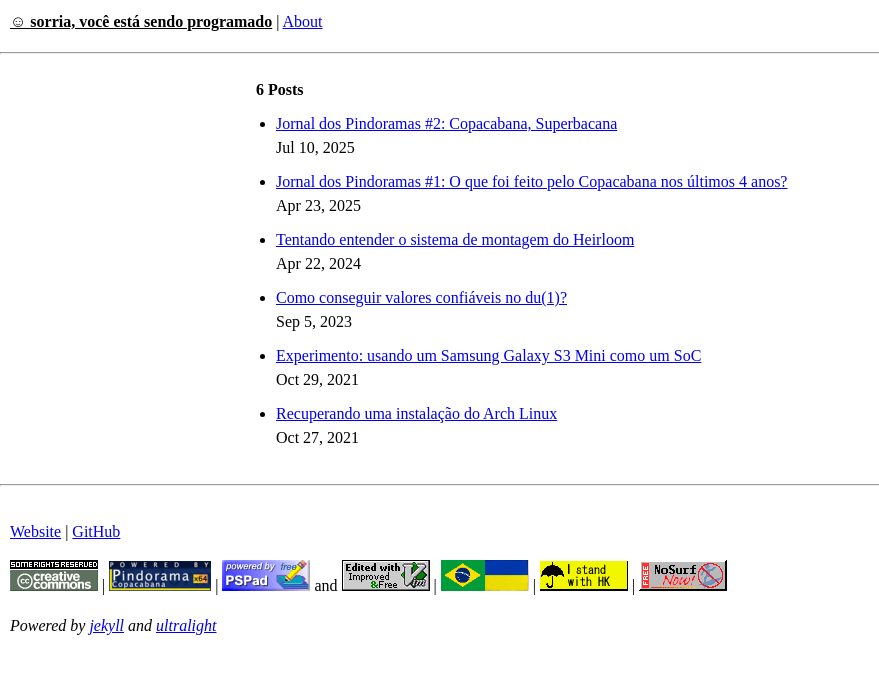
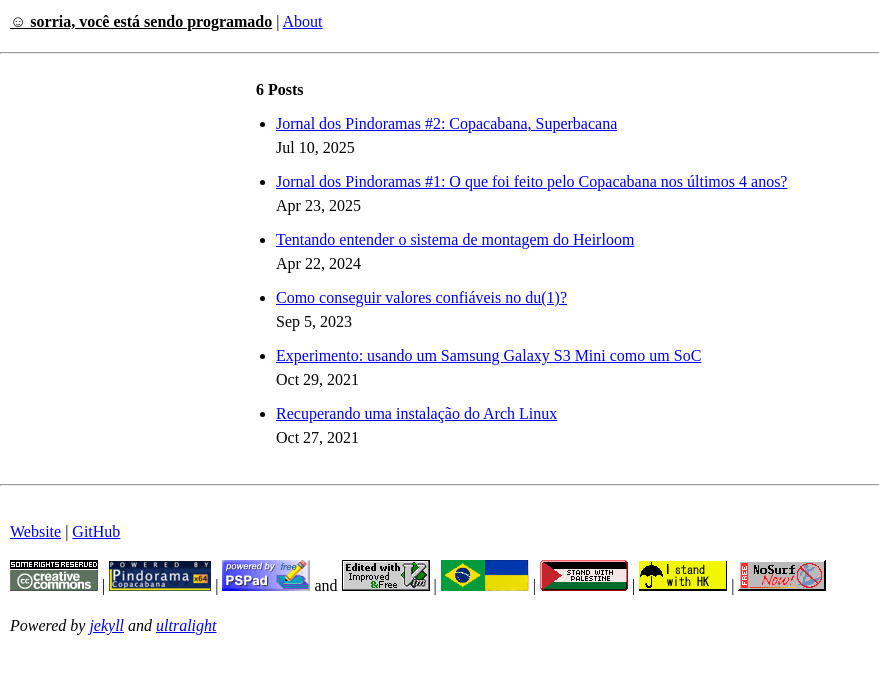
Before and after one commit to takusuman/blog, a Jekyll site: the page built from index.markdown, in a window 1280 px wide. Shown: the top 674 px of the page, without its empty margins (0-879 px from the left). Built offline with Jekyll 4.4.1, drawn with Linux system fonts in a browser that asks for light colours.

Commit message:
feat: Mudança de domínio de .dob.jp para .net.br e adição de um adesivo sobre a Palestina.

```diff
--- a/_includes/footer.md
+++ b/_includes/footer.md
@@ -2,11 +2,12 @@
 | [GitHub](http://github.com/takusuman)
 
 [![Some rights reserved](/blog/assets/badges/somerights.gif)](https://creativecommons.org/licenses/by/4.0/legalcode.txt)
-| [![The light on Linux](/blog/assets/badges/COPACABANA_X64-256.102x46.PNG)](http://copacabana.pindorama.dob.jp)
+| [![The light on Linux](/blog/assets/badges/COPACABANA_X64-256.102x46.PNG)](http://copacabana.pindorama.net.br)
 | [![Powered by PSPad](/blog/assets/badges/pspad_3.gif)](https://www.pspad.com)
 and
  [![also Vim! The ubiquitious editor.](/blog/assets/badges/vim.vialle.love.anim.gif)](https://www.vim.org)
 | [![Support liberal democracies](/blog/assets/badges/libdem.gif)](https://www.libdems.org.uk/news/article/standing-strong-with-ukraine)
+| [![Respect the International law](/blog/assets/badges/standwithps.png)](https://en.wikipedia.org/wiki/United_Nations_Partition_Plan_for_Palestine)
 | [![I fight for freedom](/blog/assets/badges/ISTANDWITHHK.PNG)](https://www.standwithhk.org/)
 | [![Stop wasting life on the net](/blog/assets/badges/NoSurf_NOW.PNG)](https://nosurf.net/)
 
```
Also changed, not shown: assets/badges/standwithps.png (added).
